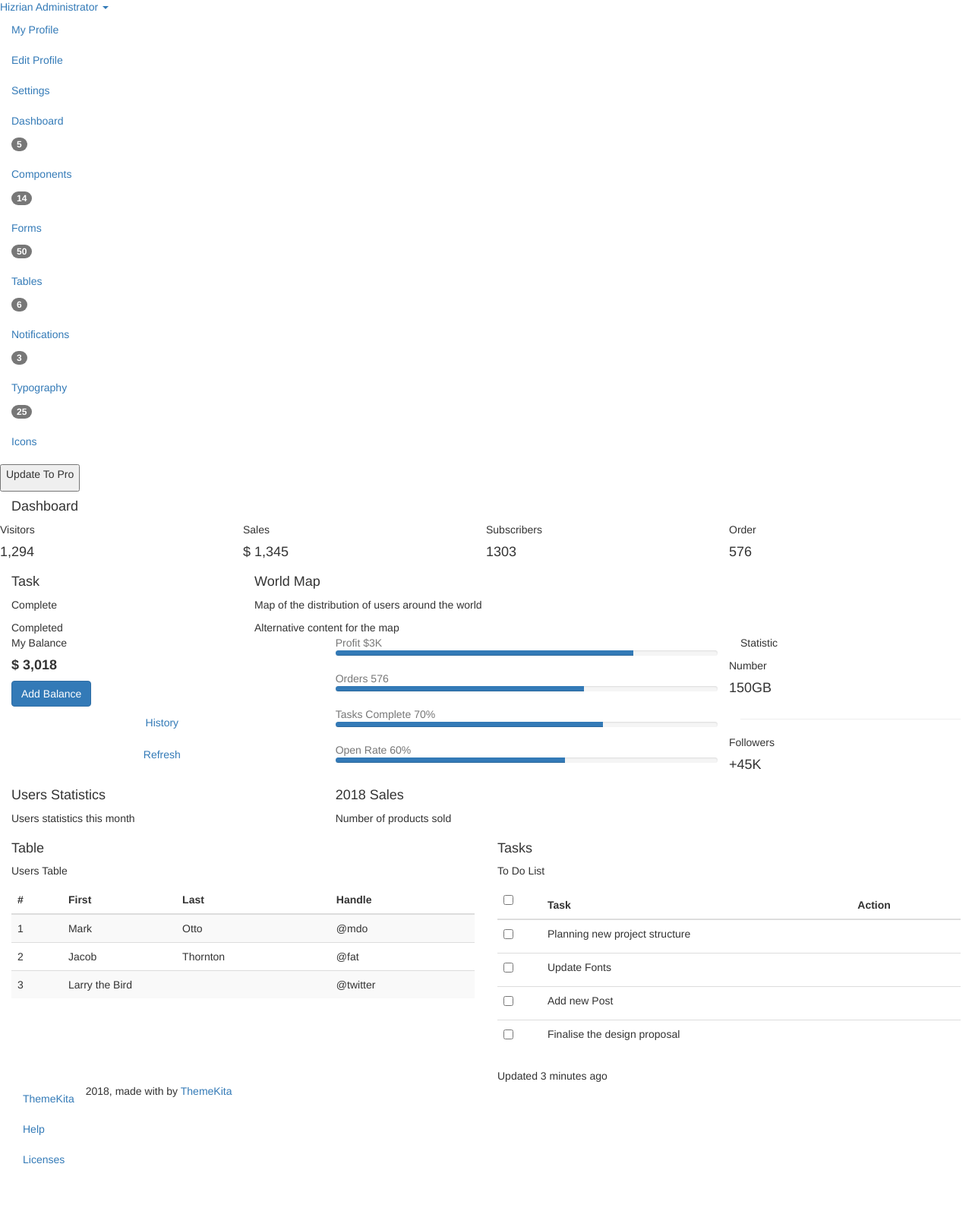
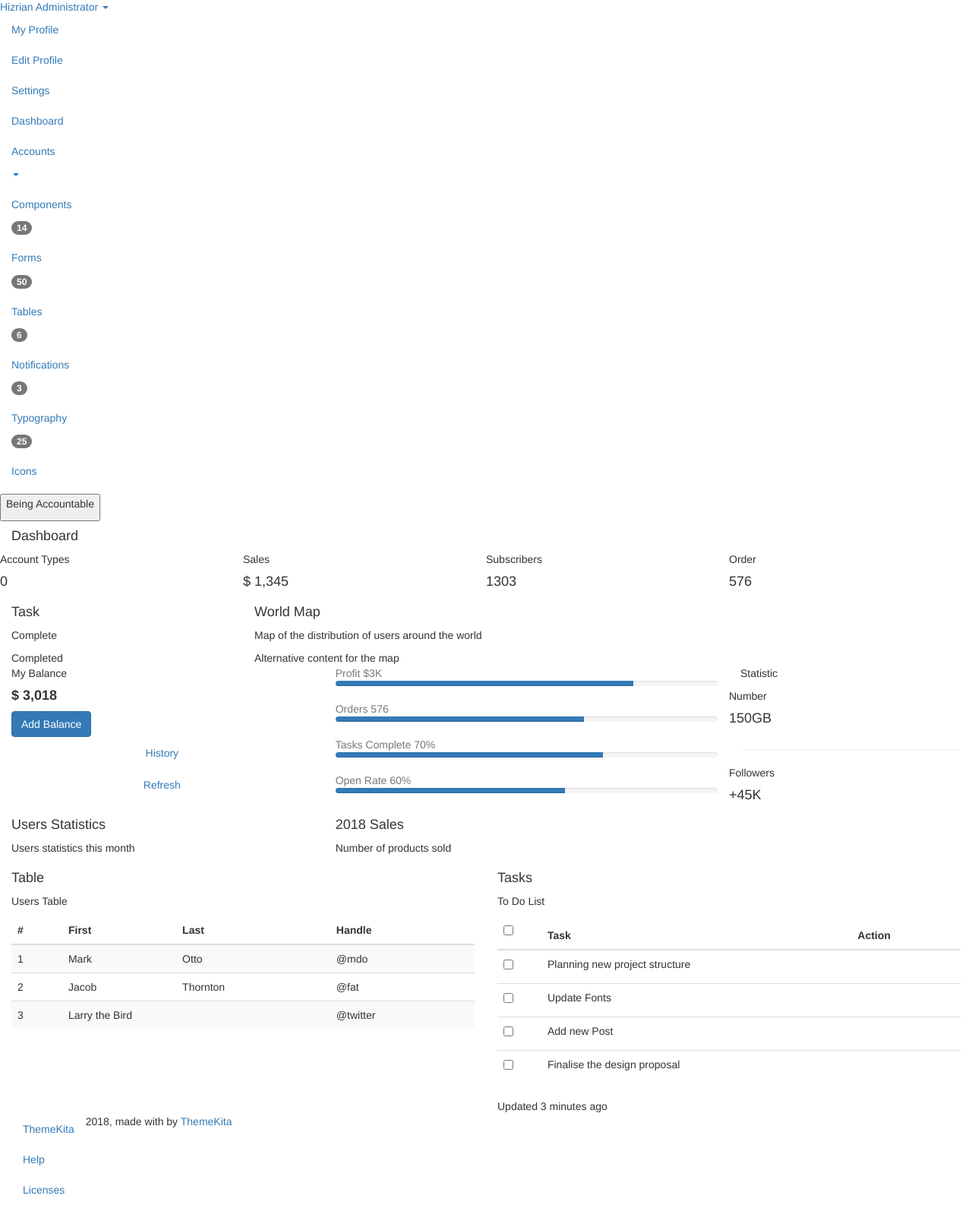
Before and after one commit to Dihfahsih1/church-management-system-2, a Django app: page / in a window 1280 px wide. Shown: the part 321-1907 px from the top of the page at 76% size. Before the commit the page ends 1853 px from the top, so only its background shows below. Run offline with Django 4.2, Linux system fonts and the light colour scheme; data that the repository does not hold is empty; some libraries are stand-ins or nearby versions.

Commit message:
fetch from db and display on the dashboard

```diff
--- a/accounts/views.py
+++ b/accounts/views.py
@@ -122,9 +122,9 @@ def create_account_type(request):
         return Response(serializer.errors, status=status.HTTP_400_BAD_REQUEST)
 
 #List of account types
-@api_view(['POST'])
+@api_view(['GET'])
 def list_account_types(request):
-    account_types = AccountType.objects.all()
+    account_types = AccountType.objects.all().order_by('-id')
     serializer = AccountTypeSerializer(account_types, many=True)
     return Response(serializer.data, status=status.HTTP_200_OK)
 
--- a/church_management_system/settings.py
+++ b/church_management_system/settings.py
@@ -20,6 +20,7 @@ INSTALLED_APPS = [
     'django.contrib.staticfiles',
     'accounts',
     'frontend',
+    'rest_framework',
 ]
 
 MIDDLEWARE = [
@@ -31,6 +32,10 @@ MIDDLEWARE = [
     'django.contrib.auth.middleware.AuthenticationMiddleware',
     'django.contrib.messages.middleware.MessageMiddleware',
     'django.middleware.clickjacking.XFrameOptionsMiddleware',
+]
+
+CORS_ALLOWED_ORIGINS = [
+    "http://127.0.0.1:8000",
 ]
 
 ROOT_URLCONF = 'church_management_system.urls'
--- a/frontend/templates/aside.html
+++ b/frontend/templates/aside.html
@@ -36,13 +36,31 @@
             </div>
         </div>
         <ul class="nav">
-            <li class="nav-item active">
-                <a href="index.html">
+            <li class="nav-item ">
+
+                <a href="{% url 'dashboard' %}">
                     <i class="la la-dashboard"></i>
-                    <p>Dashboard</p>
-                    <span class="badge badge-count">5</span>
+                    <span>Dashboard</span>
                 </a>
             </li>
+            <li class="nav-item">
+                <a data-toggle="collapse" href="#accountsMenu">
+                    <i class="la la-users"></i>
+                    <p>Accounts</p>
+                    <span class="caret"></span>
+                </a>
+                <div class="collapse" id="accountsMenu">
+                    <ul class="nav">
+                        <li>
+                            <a href="{% url 'create_account_type_form' %}">
+                                <i class="la la-plus-circle"></i>
+                                <span>Create Account Type</span>
+                            </a>
+                        </li>
+                    </ul>
+                </div>
+            </li>
+
             <li class="nav-item">
                 <a href="components.html">
                     <i class="la la-table"></i>
@@ -87,7 +105,7 @@
             <li class="nav-item update-pro">
                 <button  data-toggle="modal" data-target="#modalUpdate">
                     <i class="la la-hand-pointer-o"></i>
-                    <p>Update To Pro</p>
+                    <p>Being Accountable</p>
                 </button>
             </li>
         </ul>
--- a/frontend/templates/base.html
+++ b/frontend/templates/base.html
@@ -3,20 +3,34 @@
 <head>
     {% load static %}
 	<meta http-equiv="X-UA-Compatible" content="IE=edge,chrome=1" />
-	<title>Ready Bootstrap Dashboard</title>
+	<title>UCC BWAISE System</title>
 	<meta content='width=device-width, initial-scale=1.0, maximum-scale=1.0, user-scalable=0, shrink-to-fit=no' name='viewport' />
 	<!-- Link static CSS files -->
 	<link rel="stylesheet" href="{% static 'css/bootstrap.min.css' %}">
 	<link rel="stylesheet" href="https://fonts.googleapis.com/css?family=Nunito:200,200i,300,300i,400,400i,600,600i,700,700i,800,800i,900,900i">
 	<link rel="stylesheet" href="{% static 'css/ready.css' %}">
 	<link rel="stylesheet" href="{% static 'css/demo.css' %}">
+    <!-- DataTables CSS -->
+<link rel="stylesheet" href="https://cdn.datatables.net/1.13.6/css/jquery.dataTables.min.css">
+<link rel="stylesheet" href="https://cdn.datatables.net/buttons/2.4.2/css/buttons.dataTables.min.css">
+
+<!-- jQuery -->
+<script src="https://code.jquery.com/jquery-3.6.0.min.js"></script>
+
+<!-- DataTables JS -->
+<script src="https://cdn.datatables.net/1.13.6/js/jquery.dataTables.min.js"></script>
+<script src="https://cdn.datatables.net/buttons/2.4.2/js/dataTables.buttons.min.js"></script>
+<script src="https://cdn.datatables.net/buttons/2.4.2/js/buttons.html5.min.js"></script>
+
+<!-- JSZip for Excel Export -->
+<script src="https://cdnjs.cloudflare.com/ajax/libs/jszip/3.10.1/jszip.min.js"></script>
 </head>
 <body>
 	<div class="wrapper">
 		<div class="main-header">
 			<div class="logo-header">
 				<a href="index.html" class="logo">
-					Ready Dashboard
+					CMIM
 				</a>
 				<button class="navbar-toggler sidenav-toggler ml-auto" type="button" data-toggle="collapse" data-target="collapse" aria-controls="sidebar" aria-expanded="false" aria-label="Toggle navigation">
 					<span class="navbar-toggler-icon"></span>
--- a/frontend/templates/dashboard.html
+++ b/frontend/templates/dashboard.html
@@ -17,8 +17,8 @@
                                 </div>
                                 <div class="col-7 d-flex align-items-center">
                                     <div class="numbers">
-                                        <p class="card-category">Visitors</p>
-                                        <h4 class="card-title">1,294</h4>
+                                        <p class="card-category">Account Types</p>
+                                        <h4 class="card-title">{{ account_count }}</h4>
                                     </div>
                                 </div>
                             </div>
--- a/frontend/urls.py
+++ b/frontend/urls.py
@@ -1,6 +1,7 @@
 from django.urls import path
-from .views import dashboard
+from .views import dashboard,create_account_type_form
 
 urlpatterns = [
     path("", dashboard, name="dashboard"),
+    path("account_type/form", create_account_type_form, name="create_account_type_form"),
 ]
--- a/frontend/views.py
+++ b/frontend/views.py
@@ -2,8 +2,17 @@ from django.shortcuts import render
 import requests
 
 def dashboard(request):
-    api_url = "http://127.0.0.1:8000/api/accounts/"
+    api_url = "http://127.0.0.1:8000/api/accountstypes/list/"
     response = requests.get(api_url)
-    accounts = response.json() if response.status_code == 200 else []
 
-    return render(request, "dashboard.html", {"accounts": accounts})
+    if response.status_code == 200:
+        accounts = response.json()
+        account_count = len(accounts)  # Count the number of account types
+    else:
+        accounts = []
+        account_count = 0
+
+    return render(request, "dashboard.html", {"accounts": accounts, "account_count": account_count})
+
+def create_account_type_form(request):
+    return render(request, "Accounts/create_account_type.html")
```
Also changed, not shown: frontend/templates/Accounts/create_account_type.html (added, +197 -0 lines).
